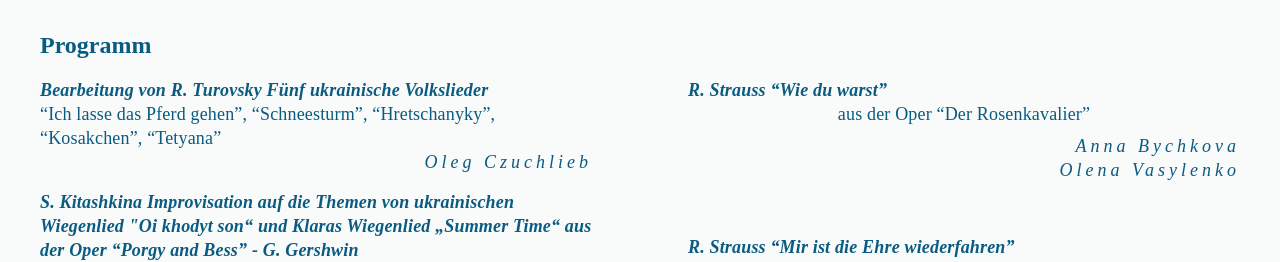
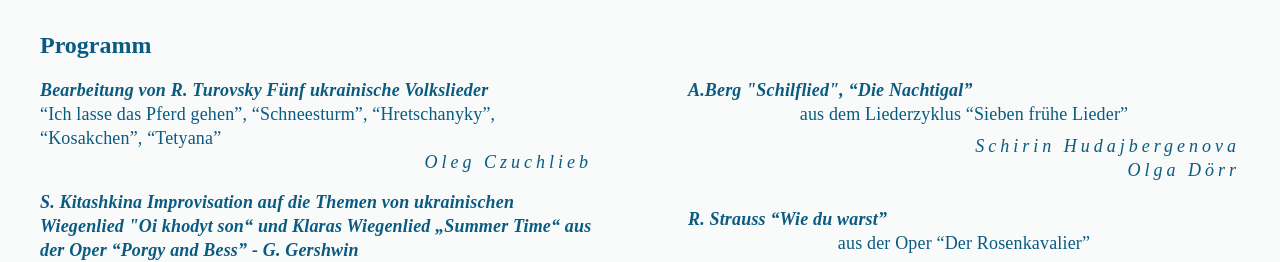
Before and after one commit to a-nn-a-bychkova/culture-event, a React (Create React App) app: page / in a window 1280 px wide. Shown: the part 1332-1594 px from the top of the page. Built offline with nearby package versions, Linux system fonts and the light colour scheme.

Commit message:
columns in programm

```diff
--- a/src/components/Programm/Programm.js
+++ b/src/components/Programm/Programm.js
@@ -407,7 +407,7 @@
         {language === 'de' ? (
           <Grid container spacing={12}>
             <Grid item container md={6}>
-              {musicalPiecesDe.slice(0, 11).map(piece => (
+              {musicalPiecesDe.slice(0, 10).map(piece => (
                 <ListItem
                   key={piece.id}
                   sx={{
@@ -478,7 +478,7 @@
             </Grid>
 
             <Grid item container md={6}>
-              {musicalPiecesDe.slice(11).map(piece => (
+              {musicalPiecesDe.slice(10).map(piece => (
                 <ListItem
                   key={piece.id}
                   sx={{
@@ -551,7 +551,7 @@
         ) : (
           <Grid container spacing={12}>
             <Grid item container md={6}>
-              {musicalPiecesUkr.slice(0, 11).map(piece => (
+              {musicalPiecesUkr.slice(0, 10).map(piece => (
                 <ListItem
                   key={piece.id}
                   sx={{
@@ -622,7 +622,7 @@
             </Grid>
 
             <Grid item container md={6}>
-              {musicalPiecesUkr.slice(11).map(piece => (
+              {musicalPiecesUkr.slice(10).map(piece => (
                 <ListItem
                   key={piece.id}
                   sx={{
```
